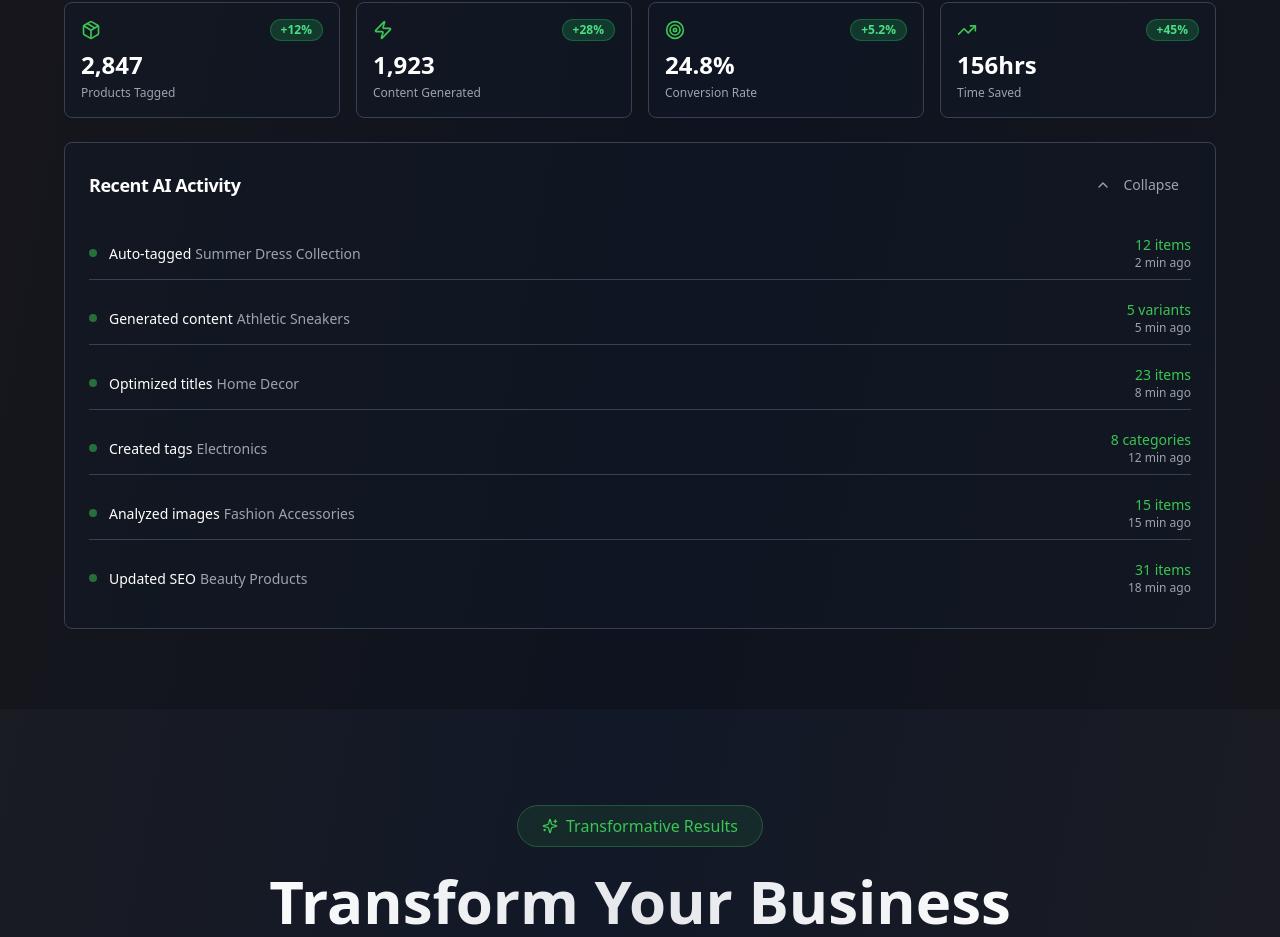
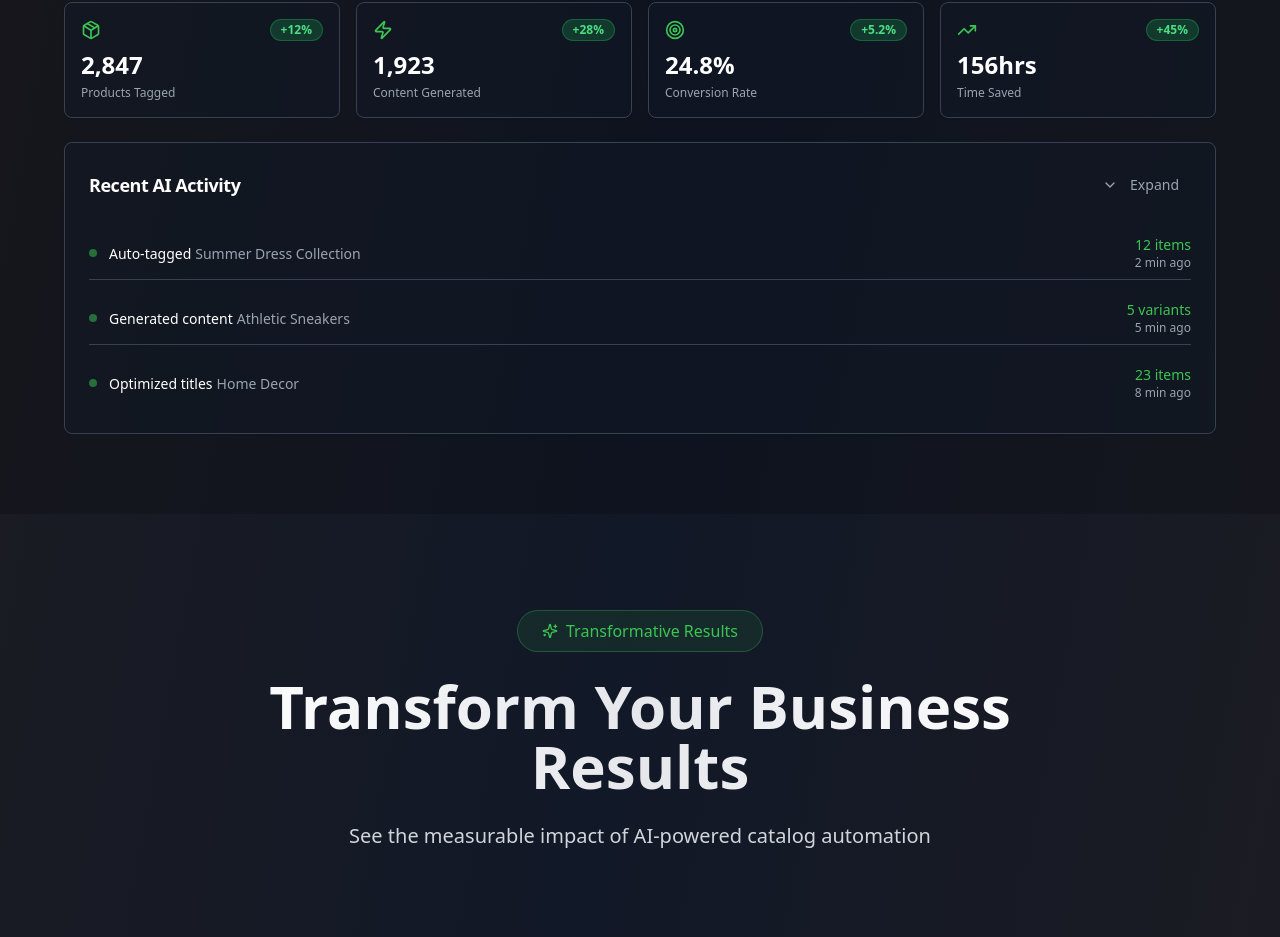
Before and after one commit to LaxmisettiKarthik/genie-site-builder, a React (Vite) app: page / in a window 1280 px wide. Shown: the part 2894-3831 px from the top of the page. Built offline with nearby package versions, Linux system fonts and the light colour scheme.

Commit message:
Fix Recent AI Activity collapse/expand
Corrected the expand/collapse functionality in the "Recent AI Activity" section to properly handle all entries.

```diff
--- a/src/components/RetailDashboard.tsx
+++ b/src/components/RetailDashboard.tsx
@@ -8,7 +8,7 @@ import AnimatedNumber from "./AnimatedNumber";
 
 const RetailDashboard = () => {
   const [showAnalyticsDemo, setShowAnalyticsDemo] = useState(false);
-  const [isActivityExpanded, setIsActivityExpanded] = useState(true);
+  const [isActivityExpanded, setIsActivityExpanded] = useState(false);
   const [interactionCount, setInteractionCount] = useState(0);
 
   // Simulate real-time updates based on interactions
```
